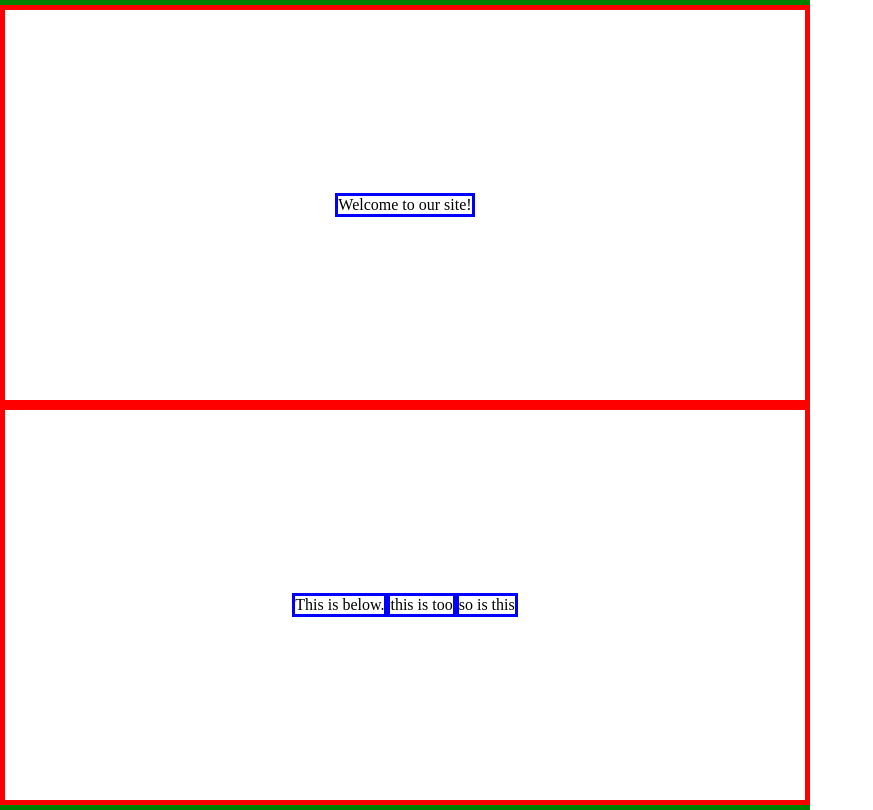
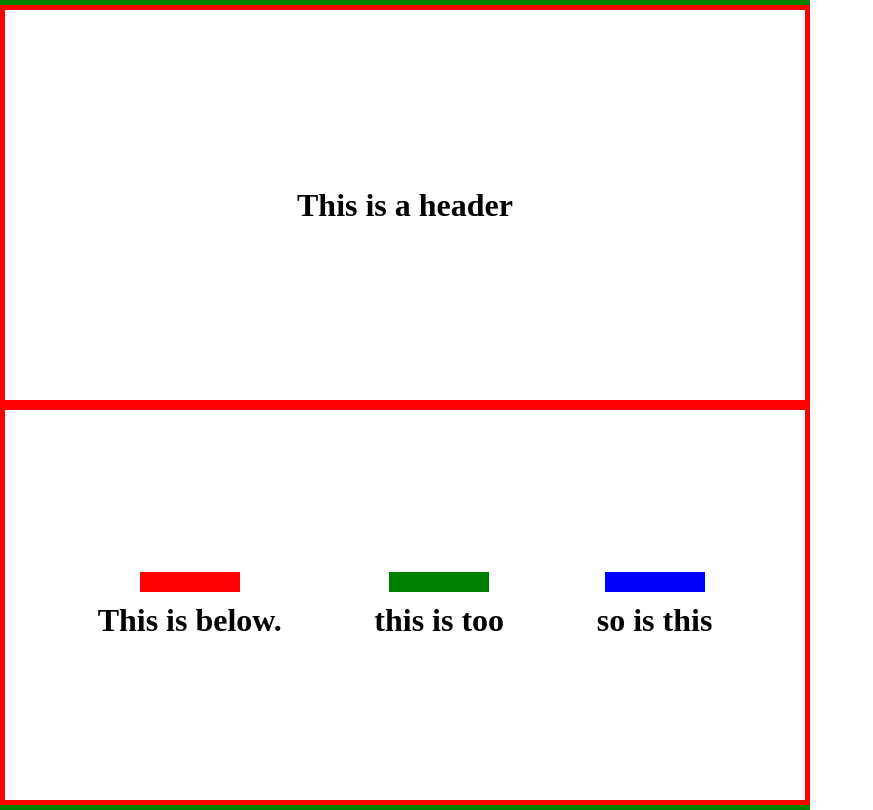
Before and after one commit to JonasNon/Responsive-website-1, a plain HTML site: page index.html in a window 1280 px wide. Shown: the whole page, without its empty margins (0-873 px from the left). Drawn offline with Linux system fonts and the light colour scheme.

Commit message:
better results

```diff
--- a/index.html
+++ b/index.html
@@ -9,13 +9,25 @@
     <div class="main-container">
 
       <div class="top-section border1">
-        <p>Welcome to our site!</p>
+        <h1>This is a header</h1>
 
       </div>
       <div class="bottom-section">
-        <p>This is below.</p>
-        <p>this is too</p>
-        <p>so is this</p>
+        <div class="block">
+          <div class="color-block" id="one"></div>
+          <h1>This is below.</h1>
+        </div>
+        <div class="block">
+          <div class="color-block" id="two"></div>
+          <h1>this is too</h1>
+        </div>
+        <div class="block">
+          <div class="color-block" id="three"></div>
+          <h1>so is this</h1>
+        </div>
+
+
+
       </div>
 
 
--- a/styles.css
+++ b/styles.css
@@ -6,6 +6,52 @@ body {
 .border1 {
   border: 5px solid cyan;
 
+}
+
+.block {
+  display: flex;
+  justify-content: center;
+  align-items: center;
+  flex-direction: column;
+}
+
+.color-block {
+  background-color: black;
+  height: 20px;
+  width: 100px;
+  margin-bottom: 10px;
+  display: flex;
+  justify-content: center;
+  align-items: center;
+}
+
+#one {
+  background-color: red;
+}
+
+#two {
+  background-color: green;
+}
+
+#three {
+  background-color: blue;
+}
+
+p {
+  margin: 0;
+  /* border: 3px solid blue; */
+
+  justify-content: center;
+  align-items: center;
+  /* height: auto;
+  width: auto; */
+}
+
+h1 {
+  margin: 0;
+  /* border: 3px solid blue; */
+  justify-content: center;
+  align-items: center;
 }
 
 @media (min-width: 576px) {
@@ -34,21 +80,12 @@ body {
     display: flex;
     height: 50vh;
     flex-direction: column;
-    justify-content: center;
+    justify-content: space-evenly;
     align-items: center;
     flex: 1;
 
   }
 
-  p {
-    margin: 0;
-    border: 3px solid blue;
-
-    justify-content: center;
-    align-items: center;
-    /* height: auto;
-    width: auto; */
-  }
 }
 
 
@@ -62,9 +99,6 @@ body {
     flex-direction: column;
     justify-content: center;
     align-items: center;
-    /* display: grid;
-    grid-template-columns: 1fr;
-    grid-template-rows: 1fr 1fr; */
   }
 
   .top-section {
@@ -81,19 +115,10 @@ body {
     border: 5px solid red;
     display: flex;
     flex-direction: row;
-    justify-content: center;
+    justify-content: space-evenly;
     align-items: center;
     width: 100vh;
     flex: 1;
   }
 
-  p {
-    margin: 0;
-    border: 3px solid blue;
-    justify-content: center;
-    align-items: center;
-    /* height: auto;
-    width: auto; */
-  }
-
 }
```
